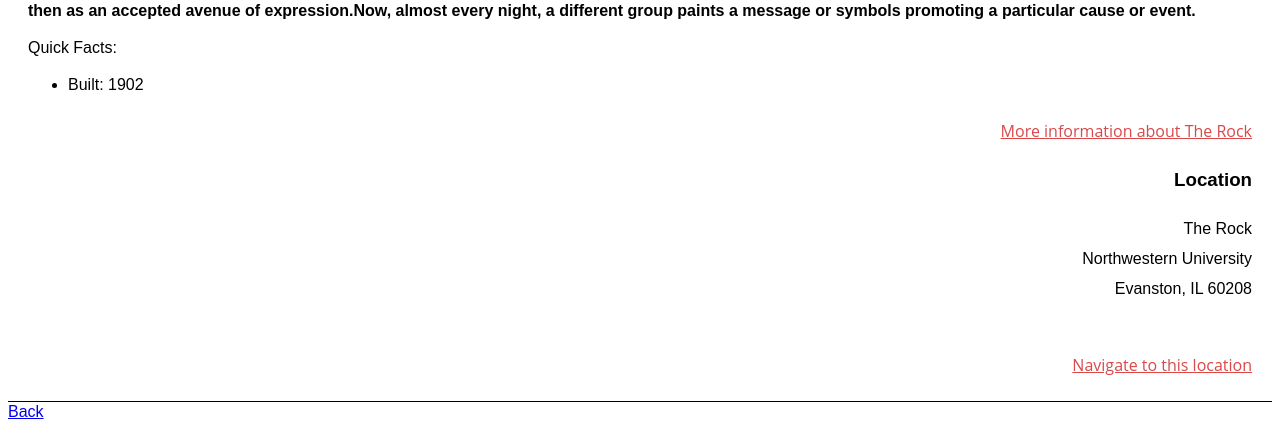
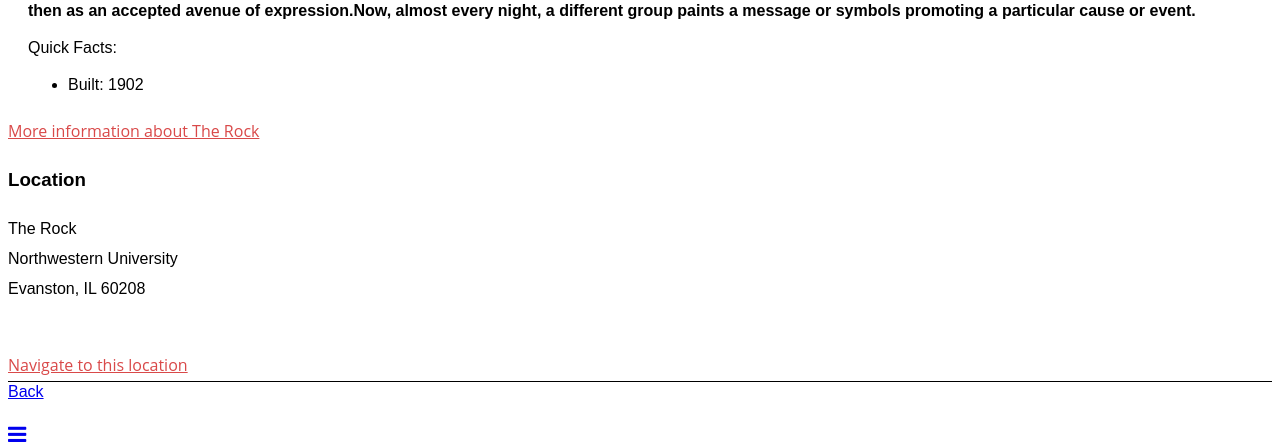
Before and after one commit to YouAreHere/youarehere.github.io, a PHP site: page / in a window 1280 px wide. Shown: the part 2075-2519 px from the top of the page. Run offline with PHP 8.4, Linux system fonts and the light colour scheme; some libraries are stand-ins or nearby versions; grey boxes are pictures that could not be loaded.

Commit message:
slight changes

```diff
--- a/CSS/style.css
+++ b/CSS/style.css
@@ -412,9 +412,9 @@ article, aside, details, figcaption, figure, footer, header, hgroup, menu, nav,
 }
 
 .moreInfo{
-	text-align:right;
+	text-align:left;
 	line-height: 30px;
-	margin:20px;
+	/*margin:20px;*/
 }
 
 a.eventlink, a.eventlink:link, a.eventlink:visited, a.eventlink:hover, a.eventlink:focus, a.eventlink:active{
--- a/index.html
+++ b/index.html
@@ -38,7 +38,7 @@
         <!-- ** SIDEBAR PANEL ** -->
         <nav class="cbp-spmenu cbp-spmenu-vertical cbp-spmenu-right" id="cbp-spmenu-s2">
             <h3><img src="Images/icon.png" /></h3>
-            <li class="active"><a href="#home"><!-- <i class="fa fa-home fa-fw"></i> -->Home</a></li>
+            <li><a href="#home"><!-- <i class="fa fa-home fa-fw"></i> -->Home</a></li>
             <li><a href="#explore"><!-- <i class="fa fa-search fa-fw"></i> -->Explore</a></li>
             <li><a href="#navigation"><!-- <i class="fa fa-map-marker fa-fw"></i> -->Navigate</a></li>
             <li><a href="#events"><!-- <i class="fa fa-calendar fa-fw"></i> -->Events</a></li>
@@ -51,7 +51,6 @@
         <div id="custom-main" role="main" class="ui-content">
             <img src="Images/title1.png"/>
         </div>
-
 
         <div id="block-container">
             <div id="block">
```
